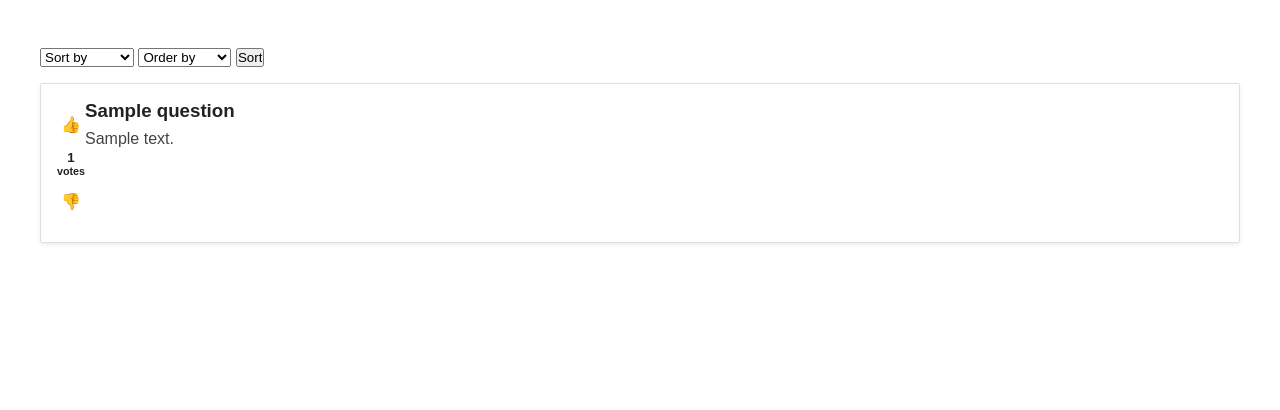
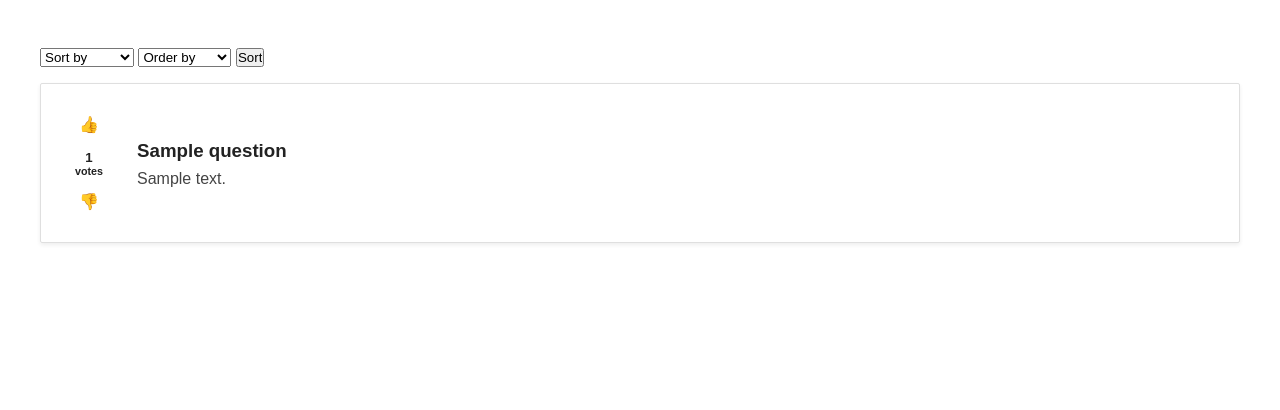
Before and after one commit to prothy/ask-mate, a Flask app: template templates/list_questions.html in a window 1280 px wide. Shown: the part 93-503 px from the top of the page. Run offline with Flask 2, Linux system fonts and the light colour scheme; the template is opened without the code that fills it: most values are stand-ins (such as "Sample title", 1, 10 or a date in 2020).

Commit message:
implemented display:grid on list_questions page

```diff
--- a/static/list_questions.css
+++ b/static/list_questions.css
@@ -1,9 +1,13 @@
 .question-block {
-    display: flex;
-    align-content: space-between;
+    display: grid;
+
+    grid-template-areas:
+            "side . info"
+            "side . text";
+    grid-template-columns: 4rem 1rem auto;
 
     margin: 1em 0;
-    padding: 1em;
+    padding: 1rem;
 
     width: 100%;
     height: 10rem;
@@ -11,11 +15,6 @@
     border: var(--container-border);
     border-radius: var(--container-border-radius);
     box-shadow: var(--container-shadow);
-}
-
-.question-block > * {
-    display: flex;
-    flex-direction: column;
 }
 
 /* vote and view count block */
@@ -59,6 +58,10 @@
 }
 
 /* question and description block */
+.text-container {
+    grid-area: text;
+}
+
 .text-container .time {
     font-size: 9pt;
     font-weight: bold;
@@ -88,6 +91,10 @@
 
 /* container that contains vote buttons */
 .side-container {
+    display: flex;
+    flex-direction: column;
+    grid-area: side;
+
     justify-content: space-evenly;
     align-items: center;
 }
```
